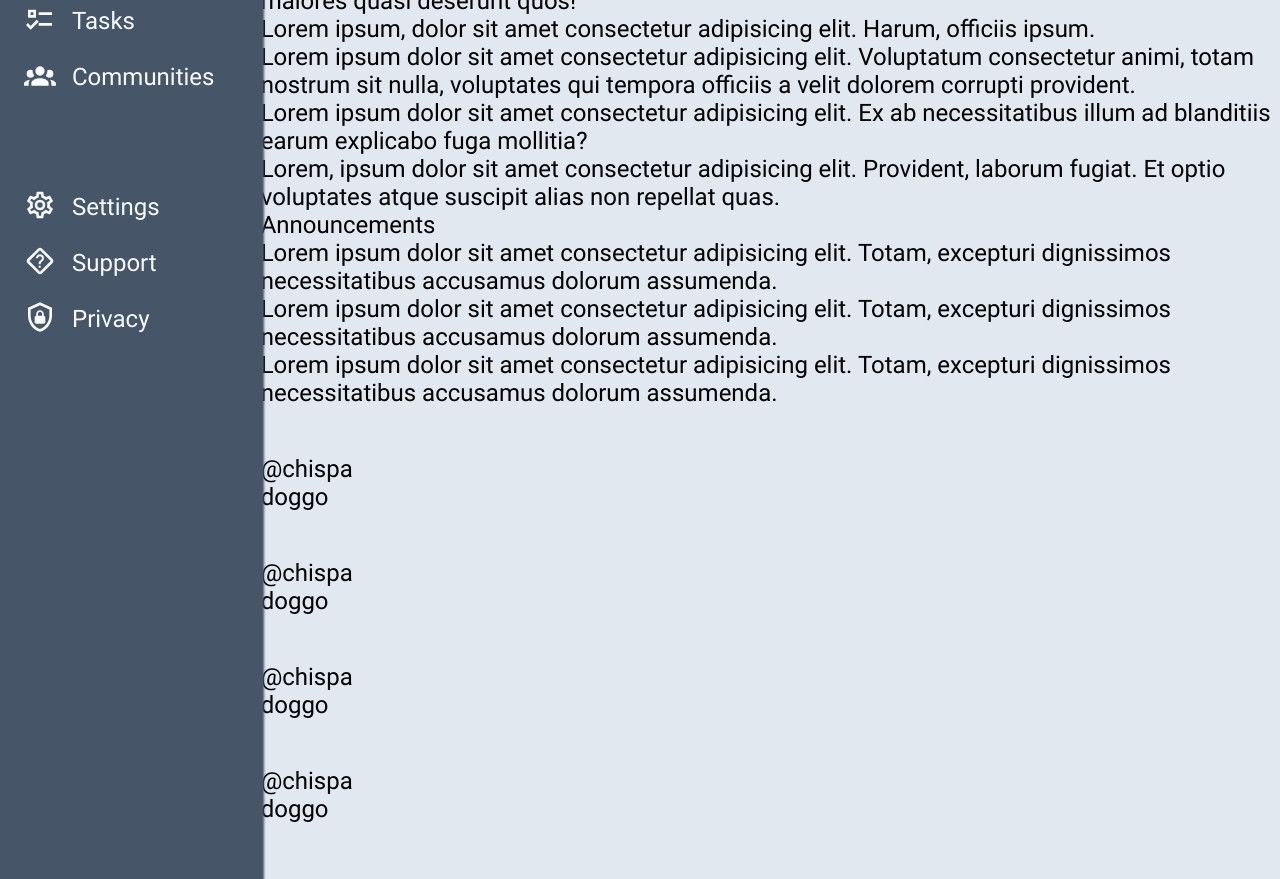
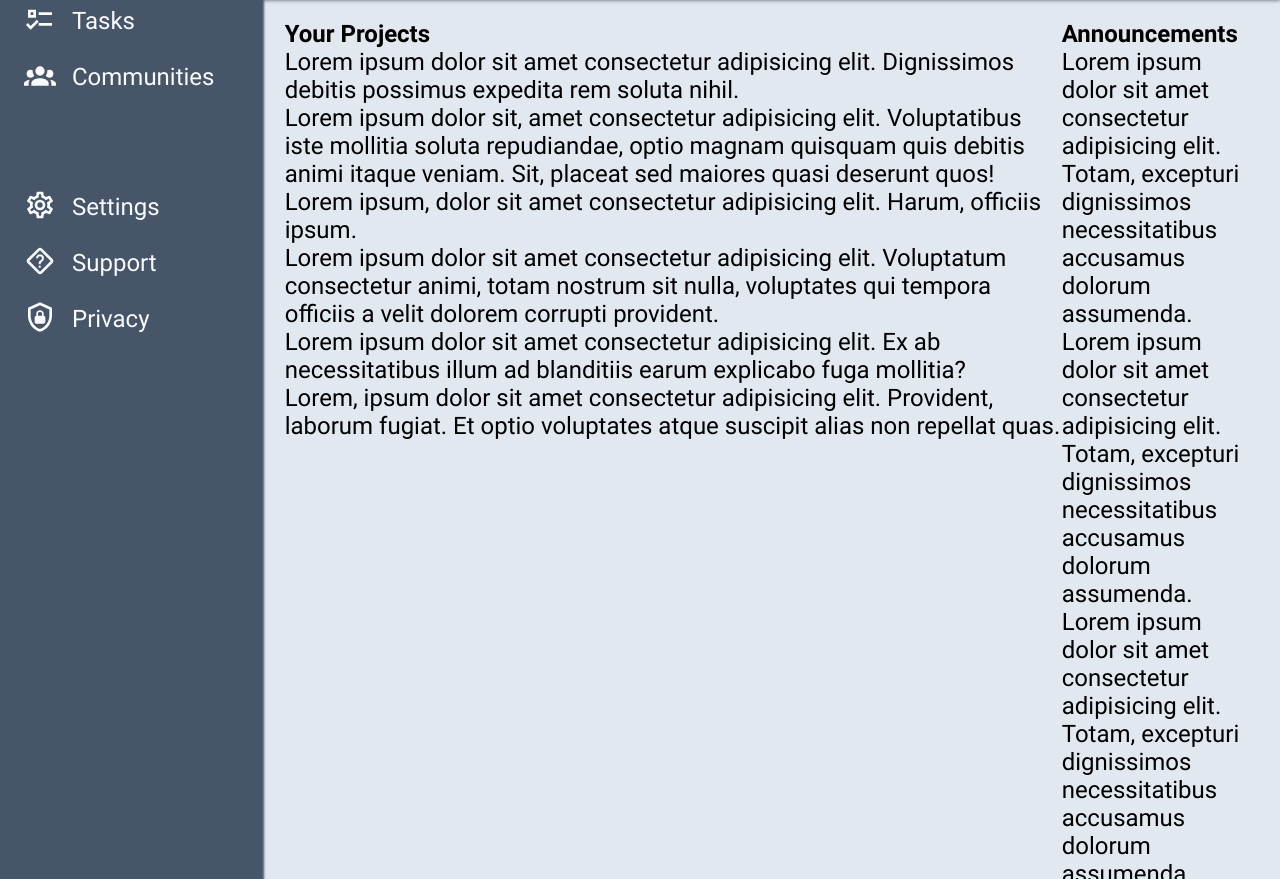
Before and after one commit to nnapolitx/admin-dashboard, a plain HTML site: page index.html in a window 1280 px wide. Shown: the part 361-1240 px from the top of the page. Drawn offline with Linux system fonts and the light colour scheme.

Commit message:
grid layout for main set

```diff
--- a/style.css
+++ b/style.css
@@ -201,9 +201,32 @@ button {
 }
 
 .main {
-    background-color: var(--medium-back-color);
-    grid-column: 2;
-    grid-row: 2;
+  background-color: var(--medium-back-color);
+  grid-column: 2;
+  grid-row: 2;
+  display: grid;
+  grid-template-columns: 2fr 2fr 1fr;
+  grid-template-rows: 1fr 1fr;
+  padding: 1em;
+}
+
+.projects {
+  grid-column: 1/3;
+  grid-row: 1/3;
+}
+
+.main p {
+  font-family: "roboto-bold";
+}
+
+.announcements {
+  grid-column: 3/4;
+  grid-row: 1;
+}
+
+.trending {
+  grid-column: 3/4;
+  grid-row: 2;
 }
 
 /*---hover, focus effects---*/
```
